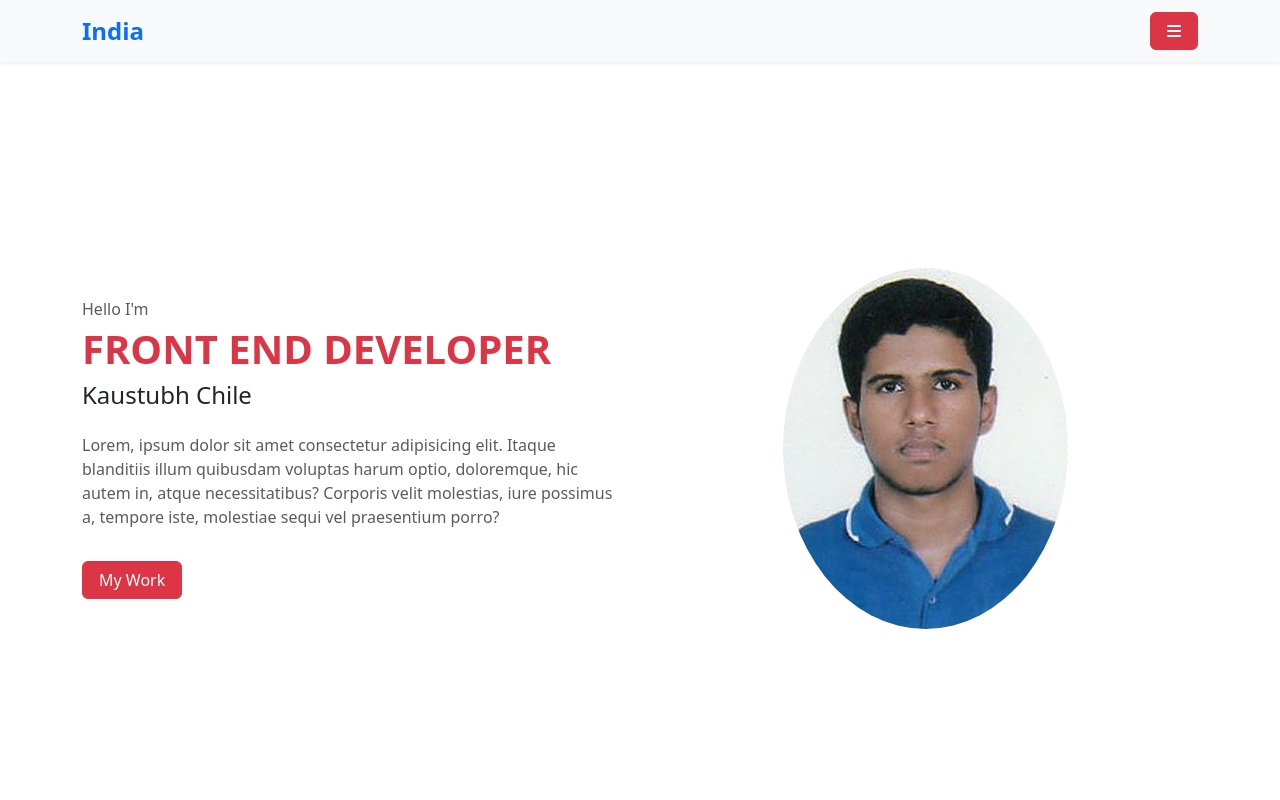
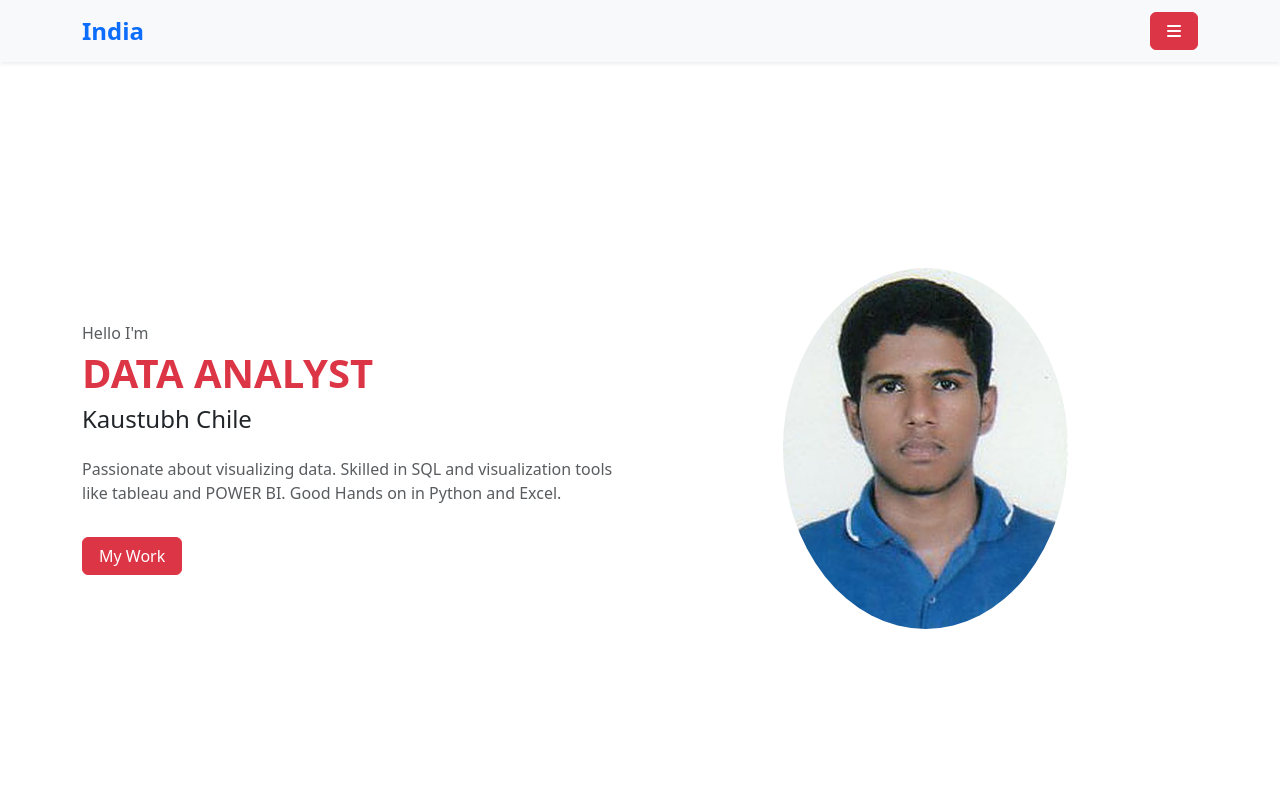
Before and after one commit to kaustubhchile/ST-Exp-1, a plain HTML site: page index.html in a window 1280 px wide. Shown: the top 800 px of the page. Drawn offline with Linux system fonts and the light colour scheme.

Commit message:
index page updated

```diff
--- a/index.html
+++ b/index.html
@@ -46,13 +46,10 @@
                 <div class="col-md-6 mt-5 mt-md-0 order-md-first">
                     <div class="home-text">
                         <p class="text-muted mb-1">Hello I'm</p>
-                        <h1 class="text-danger text-uppercase fs-1 fw-bold">Front End Developer</h1>
+                        <h1 class="text-danger text-uppercase fs-1 fw-bold">Data analyst</h1>
                         <h2 class="fs-4">Kaustubh Chile</h2>
-                        <p class="mt-4 text-muted">Lorem, ipsum dolor sit amet consectetur adipisicing elit. Itaque
-                            blanditiis illum quibusdam
-                            voluptas harum optio, doloremque, hic autem in, atque necessitatibus? Corporis velit
-                            molestias,
-                            iure possimus a, tempore iste, molestiae sequi vel praesentium porro?
+                        <p class="mt-4 text-muted">Passionate about visualizing data. Skilled in SQL and visualization
+                            tools like tableau and POWER BI. Good Hands on in Python and Excel.
                         </p>
                         <a href="#portfolio" class="btn btn-danger px-3 mt-3">My Work</a>
                     </div>
```
